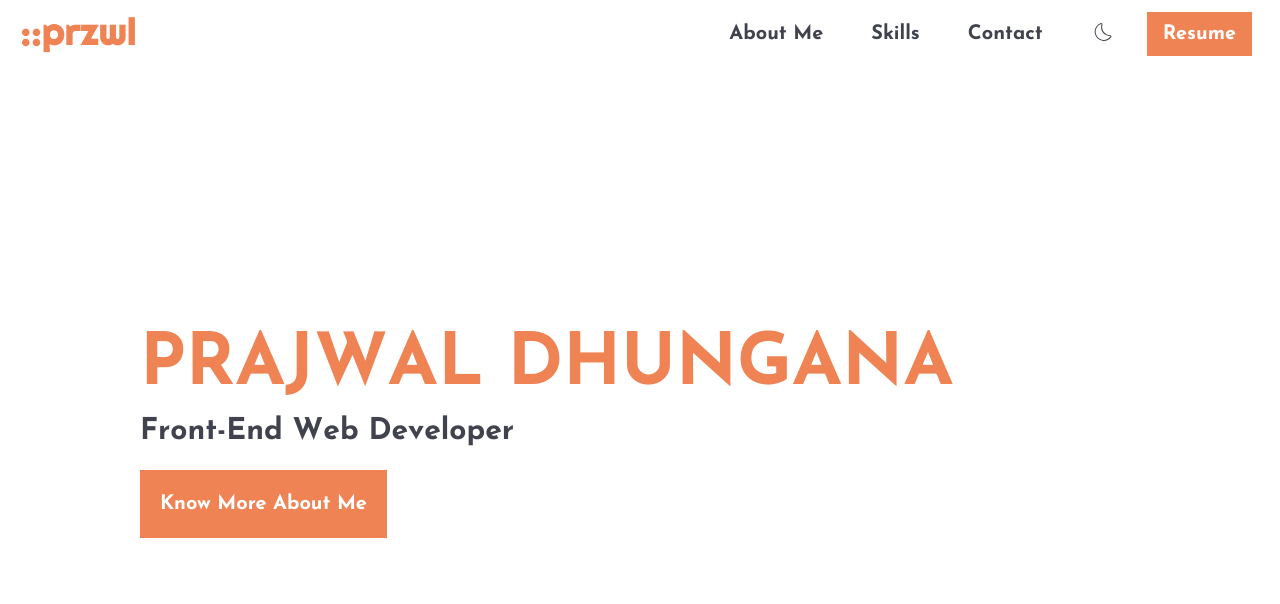
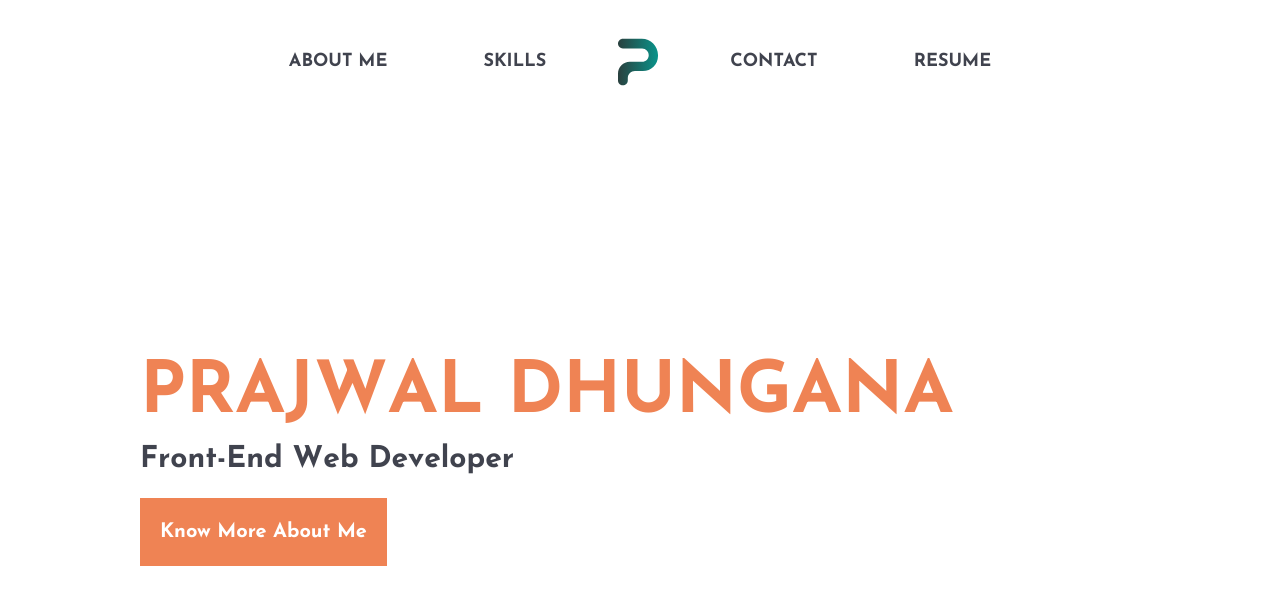
Before and after one commit to PrajwalDhungana/portfolio, a Next.js app: page / in a window 1280 px wide. Shown: the top 604 px of the page. Built offline with nearby package versions, Linux system fonts and the light colour scheme.

Commit message:
feat: Revamp the old header to header v2

```diff
--- a/components/Header/Header.tsx
+++ b/components/Header/Header.tsx
@@ -31,49 +31,26 @@ export default function Header({}: Props) {
   };
 
   const navLinksTransition = {
-    duration: 1,
+    duration: 2,
     ease: "easeInOut",
   };
 
   return (
     <header>
-      <nav className="flex py-3 px-5 justify-between overflow-hidden">
-        <div className="flex">
-          <motion.div
-            initial={{
-              x: -300,
-              scale: 0.5,
-              opacity: 0,
-            }}
-            animate={{
-              x: 0,
-              scale: 1,
-              opacity: 1,
-            }}
-            transition={{
-              duration: 0.5,
-            }}
-          >
-            <Link href="/">
-              <h3 className="text-clay hover:text-charcoal font-bold text-4xl font-righte tracking-wide">
-                ::przwl
-              </h3>
-            </Link>
-          </motion.div>
-        </div>
+      <nav className="flex py-8 px-12 justify-center overflow-hidden items-center font-josefin">
 
         <div className="flex">
           <motion.ul
             variants={navListVariants}
             initial="start"
             animate="end"
-            className="hidden md:flex text-xl font-semibold"
+            className="hidden md:flex items-center gap-12"
           >
             <Link href="/about">
               <motion.li
                 variants={navLinksVariant}
                 transition={navLinksTransition}
-                className="py-2 px-4 mx-2 text-charcoal cursor-pointer hover:text-clay"
+                className="py-2 px-4 mx-2 text-charcoal hover:text-teal-600  hover:-translate-y-2 cursor-pointer uppercase font-bold text-lg"
               >
                 About Me
               </motion.li>
@@ -82,45 +59,69 @@ export default function Header({}: Props) {
               <motion.li
                 variants={navLinksVariant}
                 transition={navLinksTransition}
-                className="py-2 px-4 mx-2 text-charcoal cursor-pointer hover:text-clay"
+                className="py-2 px-4 mx-2 text-charcoal cursor-pointer hover:text-teal-600 uppercase font-bold text-lg"
               >
                 Skills
               </motion.li>
             </Link>
+            <div className="flex">
+              <motion.div
+                initial={{
+                  y: -100,
+                  scale: 0.5,
+                  opacity: 0,
+                }}
+                animate={{
+                  y: 0,
+                  scale: 1,
+                  opacity: 1,
+                }}
+                transition={{
+                  duration: 1,
+                }}
+              >
+                <Link href="/">
+                  <Logo />
+                </Link>
+              </motion.div>
+            </div>
             <Link href="/contact">
               <motion.li
                 variants={navLinksVariant}
                 transition={navLinksTransition}
-                className="py-2 px-4 mx-2 text-charcoal cursor-pointer hover:text-clay"
+                className="py-2 px-4 mx-2 text-charcoal cursor-pointer hover:text-teal-600 uppercase font-bold text-lg"
               >
                 Contact
               </motion.li>
             </Link>
-            <a href="#">
+            <Link href="/resume">
               <motion.li
                 variants={navLinksVariant}
                 transition={navLinksTransition}
-                whileTap={{ scale: 0.9 }}
-                className="py-2 px-4 mx-2 text-charcoal font-bold cursor-pointer hover:bg-slate-200"
-              >
-                <CiDark className="text-2xl h-full" />
-              </motion.li>
-            </a>
-            <a href="#">
-              <motion.button
-                variants={navLinksVariant}
-                transition={navLinksTransition}
-                whileTap={{ scale: 0.9 }}
-                className="py-2 px-4 mx-2 bg-clay cursor-pointer hover:bg-charcoal text-white"
+                className="py-2 px-4 mx-2 text-charcoal cursor-pointer hover:text-teal-600 uppercase font-bold text-lg"
               >
                 Resume
-              </motion.button>
-            </a>
+              </motion.li>
+            </Link>
           </motion.ul>
         </div>
       </nav>
     </header>
   );
+}
+
+const Logo = () => {
+   return (
+    <svg width="40" height="60" viewBox="0 0 60 70" fill="none" xmlns="http://www.w3.org/2000/svg">
+      <path d="M36.1977 14.8315H7.41573C3.32013 14.8315 0 11.5113 0 7.41573C0 3.32014 3.32013 0 7.41573 0H35.6742C49.1089 0 60 10.891 60 24.3258V25.9986C60 38.5096 49.8579 48.6517 37.3469 48.6517H25.368C19.4729 48.6517 14.6939 53.4307 14.6939 59.3258V62.6531C14.6939 66.7107 11.4045 70 7.34694 70C3.28934 70 0 66.7107 0 62.6531V52.3034C0 42.5298 7.92306 34.6067 17.6966 34.6067H36.1977C41.6585 34.6067 46.0853 30.1799 46.0853 24.7191C46.0853 19.2583 41.6585 14.8315 36.1977 14.8315Z" fill="url(#paint0_linear_209_48)"/>
+      <defs>
+        <linearGradient id="paint0_linear_209_48" x1="-0.111317" y1="35.0562" x2="60" y2="35.0562" gradientUnits="userSpaceOnUse">
+          <stop stopColor="#2A403E"/>
+          <stop offset="1" stopColor="#09938A"/>
+        </linearGradient>
+      </defs>
+    </svg>
+   );
 }
 
 {
```
